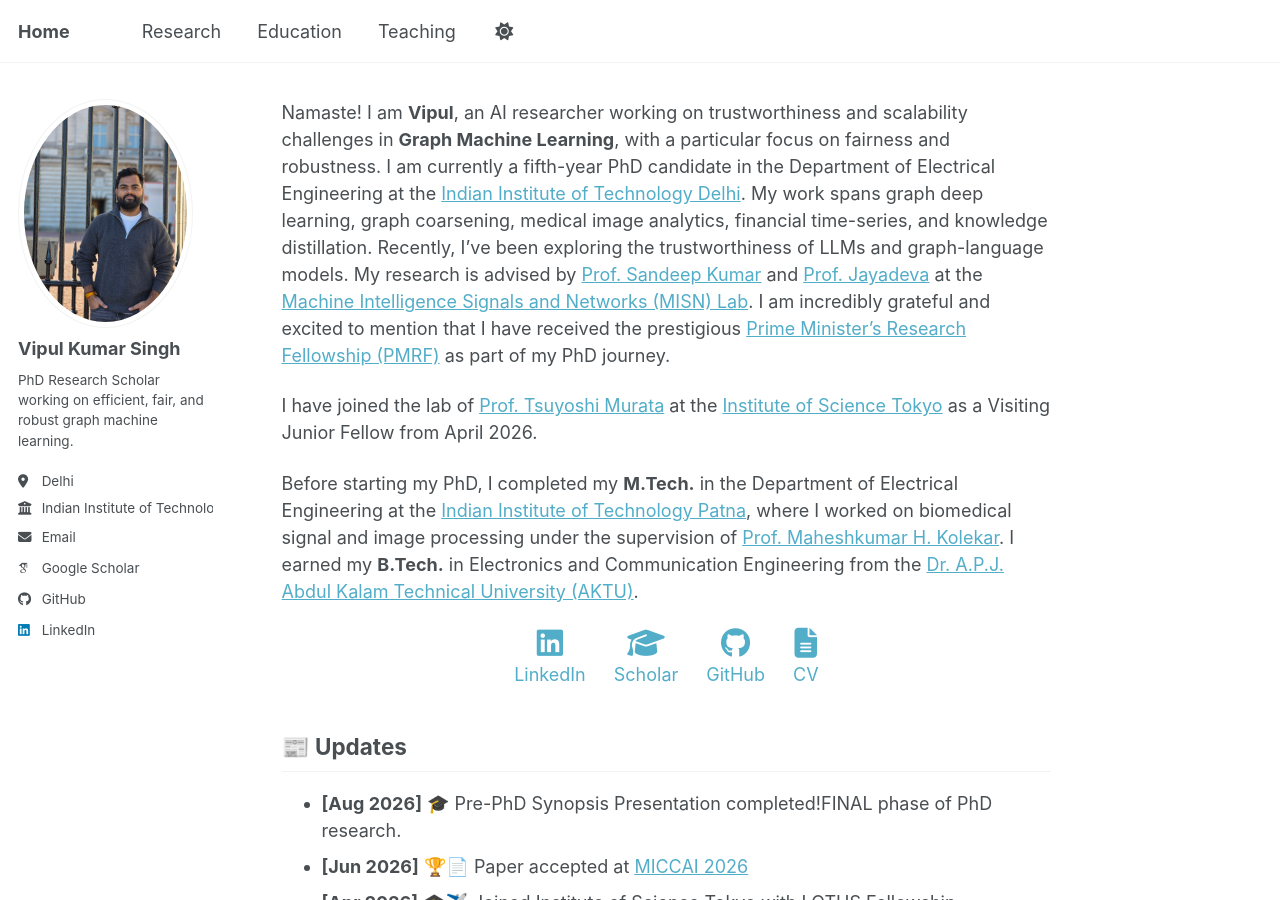
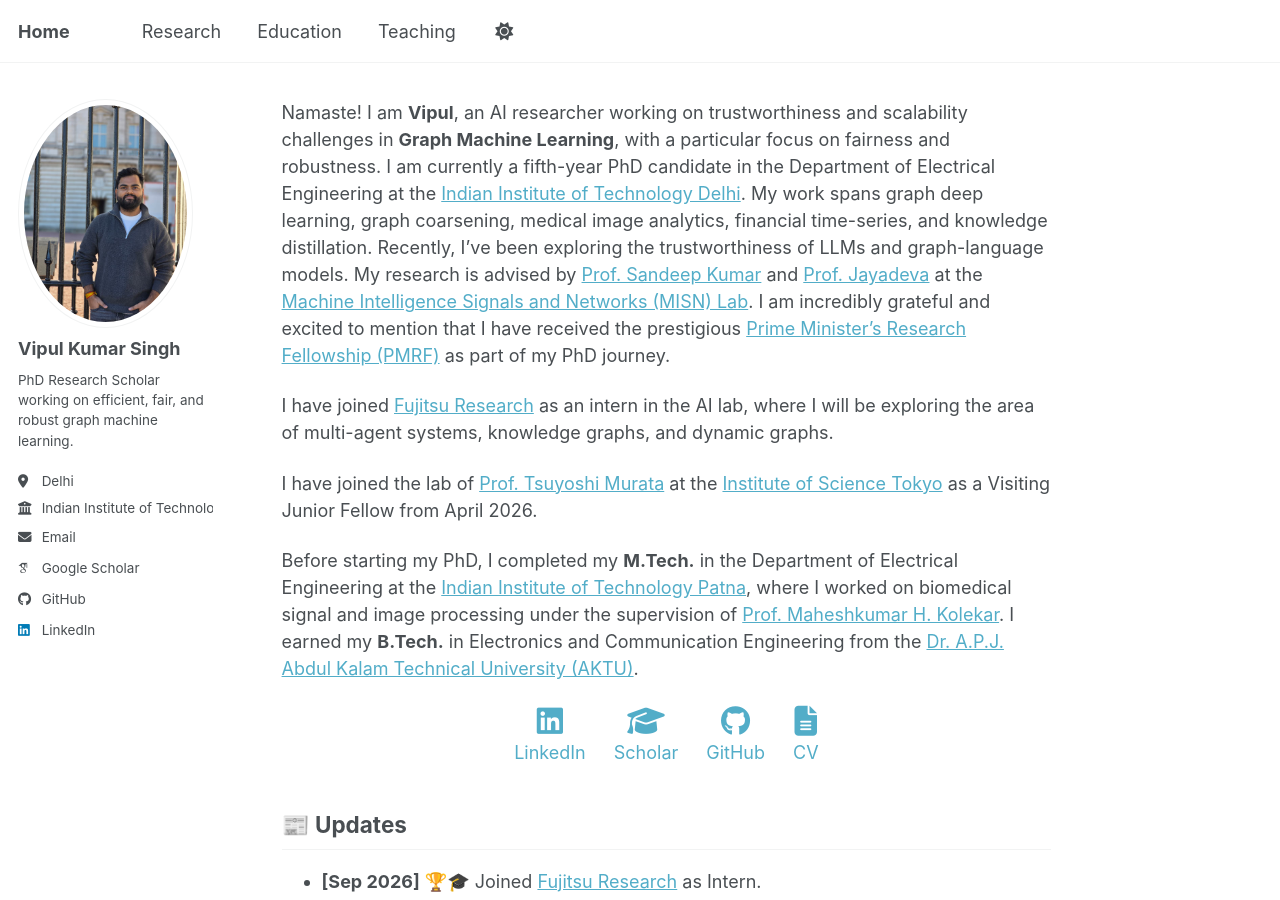
Before and after one commit to shashivipul/shashivipul.github.io, a Jekyll site: the page built from _pages/about.md, in a window 1280 px wide and 900 px high. Built offline with Jekyll 4.4.1, drawn with Linux system fonts in a browser that asks for light colours; some web fonts are replaced; a script bundle is joined from its source files by our own code; library files that are not in the unit come from our copies; some of the changed text lies outside the part shown.

Commit message:
Update about.md

```diff
--- a/_pages/about.md
+++ b/_pages/about.md
@@ -8,6 +8,8 @@
 ---
 
 Namaste! I am **Vipul**, an AI researcher working on trustworthiness and scalability challenges in **Graph Machine Learning**, with a particular focus on fairness and robustness. I am currently a fifth-year PhD candidate in the Department of Electrical Engineering at the [Indian Institute of Technology Delhi](https://home.iitd.ac.in). My work spans graph deep learning, graph coarsening, medical image analytics, financial time-series, and knowledge distillation. Recently, I've been exploring the trustworthiness of LLMs and graph-language models. My research is advised by [Prof. Sandeep Kumar](https://sites.google.com/view/sandeepkr/home) and [Prof. Jayadeva](https://web.iitd.ac.in/~jayadeva/) at the [Machine Intelligence Signals and Networks (MISN) Lab](https://misn.iitd.ac.in). I am incredibly grateful and excited to mention that I have received the prestigious [Prime Minister’s Research Fellowship (PMRF)](https://www.pmrf.in) as part of my PhD journey.
+
+I have joined [Fujitsu Research](https://global.fujitsu/en-apac) as an intern in the AI lab, where I will be exploring the area of multi-agent systems, knowledge graphs, and dynamic graphs.
 
 I have joined the lab of [Prof. Tsuyoshi Murata](https://www.net.c.titech.ac.jp/murata.html) at the [Institute of Science Tokyo](https://www.isct.ac.jp/en) as a Visiting Junior Fellow from April 2026.
 
@@ -50,6 +52,8 @@
 
 
 ## 📰 Updates
+- **[Sep 2026]** 🏆🎓 Joined [Fujitsu Research](https://global.fujitsu/en-apac) as Intern.
+- **[Sep 2026]** 🏆📄 Paper accepted at [Transactions on machine Learning Research](https://jmlr.org/tmlr/)
 - **[Aug 2026]** 🎓 Pre-PhD Synopsis Presentation completed!FINAL phase of PhD research.
 - **[Jun 2026]** 🏆📄 Paper accepted at [MICCAI 2026](https://conferences.miccai.org/2026/en/default.asp)
 - **[Apr 2026]** 🎓✈️ Joined Institute of Science Tokyo with LOTUS Fellowship
```
